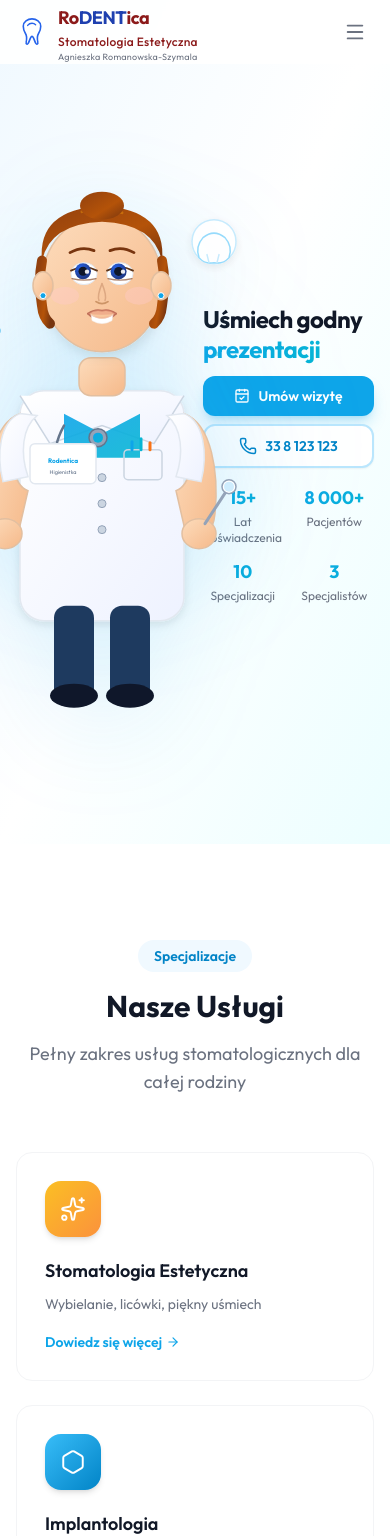
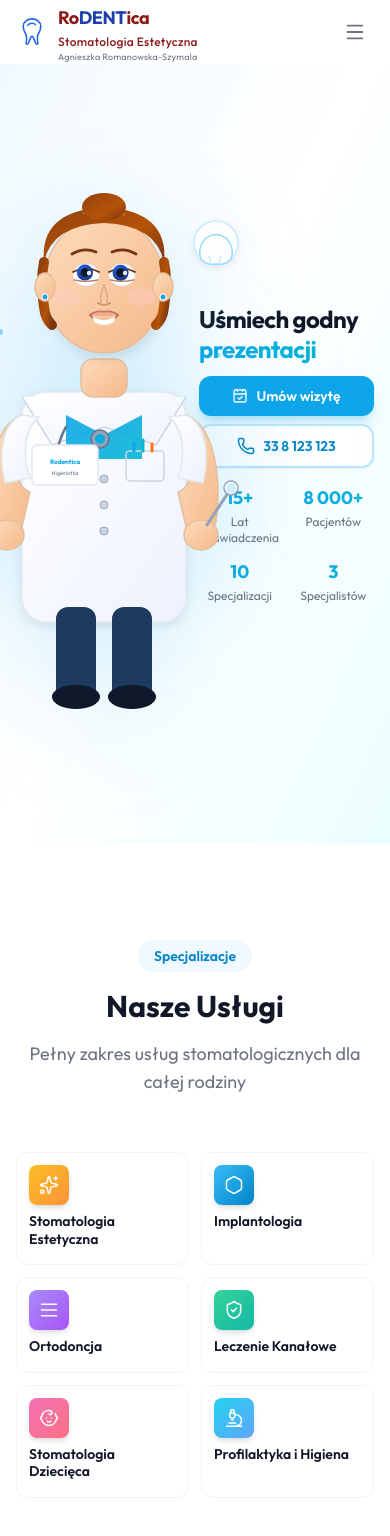
Before and after one commit to macieyosjudo/kokware, a React (Vite) app in the folder rodentica-app/: page / in a window 390 px wide. Shown: the top 1536 px of the page. Built offline with nearby package versions, Linux system fonts and the light colour scheme.

Commit message:
Mobile: robot much smaller (50%), left side; services 2-col with compact cards
https://claude.ai/code/session_016nQQZckVy19WTMnjRPiQSt

```diff
--- a/rodentica-app/src/pages/Home.jsx
+++ b/rodentica-app/src/pages/Home.jsx
@@ -41,9 +41,17 @@ export default function Home() {
         </div>
 
         <div className="relative max-w-6xl mx-auto px-4 sm:px-6 lg:px-8 py-20 w-full">
-          <div className="grid grid-cols-2 lg:grid-cols-2 gap-4 sm:gap-12 items-center">
+          <div className="grid grid-cols-2 lg:grid-cols-2 gap-2 sm:gap-12 items-center">
+            {/* Visual */}
+            <motion.div
+              initial={{ opacity: 0, scale: 0.9 }} animate={{ opacity: 1, scale: 1 }} transition={{ duration: 0.7, delay: 0.2 }}
+              className="order-1 flex items-center justify-center scale-50 sm:scale-75 lg:scale-100 origin-center"
+            >
+              <DentistSVG />
+            </motion.div>
+
             {/* Text */}
-            <div className="order-2 lg:order-1">
+            <div className="order-2 lg:order-2">
               <motion.div
                 initial={{ opacity: 0, y: 20 }} animate={{ opacity: 1, y: 0 }} transition={{ duration: 0.5 }}
                 className="hidden sm:inline-flex items-center gap-2 bg-brand-50 border border-brand-100 text-brand-600 rounded-full px-4 py-1.5 text-sm font-medium mb-6"
@@ -98,13 +106,6 @@ export default function Home() {
               </motion.div>
             </div>
 
-            {/* Visual */}
-            <motion.div
-              initial={{ opacity: 0, scale: 0.9 }} animate={{ opacity: 1, scale: 1 }} transition={{ duration: 0.7, delay: 0.2 }}
-              className="order-1 lg:order-2 flex items-center justify-center scale-75 sm:scale-100 origin-center"
-            >
-              <DentistSVG />
-            </motion.div>
           </div>
 
           {/* Scroll indicator */}
@@ -130,20 +131,20 @@ export default function Home() {
             <p className="text-gray-500 text-lg max-w-lg mx-auto">Pełny zakres usług stomatologicznych dla całej rodziny</p>
           </SectionReveal>
 
-          <div className="grid grid-cols-1 sm:grid-cols-2 lg:grid-cols-3 gap-6">
+          <div className="grid grid-cols-2 sm:grid-cols-2 lg:grid-cols-3 gap-3 sm:gap-6">
             {services.map(({ Icon, title, href, color, desc }, i) => (
               <SectionReveal key={title} delay={(i % 3) * 0.1}>
                 <Link
                   to={href}
-                  className="group block bg-white border border-gray-100 rounded-2xl p-7 hover:-translate-y-2 hover:shadow-xl hover:shadow-brand-500/10 hover:border-brand-200 transition-all duration-300 cursor-pointer h-full"
+                  className="group block bg-white border border-gray-100 rounded-xl sm:rounded-2xl p-3 sm:p-7 hover:-translate-y-2 hover:shadow-xl hover:shadow-brand-500/10 hover:border-brand-200 transition-all duration-300 cursor-pointer h-full"
                   aria-label={`Dowiedz się więcej o usłudze: ${title}`}
                 >
-                  <div className={`w-14 h-14 rounded-2xl bg-gradient-to-br ${color} flex items-center justify-center mb-5 shadow-md group-hover:scale-110 transition-transform duration-300`}>
-                    <Icon size={26} color="white" strokeWidth={1.8} aria-hidden="true" />
+                  <div className={`w-10 sm:w-14 h-10 sm:h-14 rounded-lg sm:rounded-2xl bg-gradient-to-br ${color} flex items-center justify-center mb-2 sm:mb-5 shadow-md group-hover:scale-110 transition-transform duration-300`}>
+                    <Icon size={20} className="sm:w-[26px] sm:h-[26px]" color="white" strokeWidth={1.8} aria-hidden="true" />
                   </div>
-                  <h3 className="text-lg font-semibold text-gray-900 mb-2">{title}</h3>
-                  <p className="text-gray-500 text-sm leading-relaxed mb-4">{desc}</p>
-                  <span className="text-brand-500 text-sm font-semibold flex items-center gap-1 group-hover:gap-2 transition-all">
+                  <h3 className="text-sm sm:text-lg font-semibold text-gray-900 mb-1 sm:mb-2 leading-tight sm:leading-normal">{title}</h3>
+                  <p className="hidden sm:block text-gray-500 text-sm leading-relaxed mb-4">{desc}</p>
+                  <span className="hidden sm:flex text-brand-500 text-sm font-semibold items-center gap-1 group-hover:gap-2 transition-all">
                     Dowiedz się więcej <ArrowRight size={14} aria-hidden="true" />
                   </span>
                 </Link>
```
